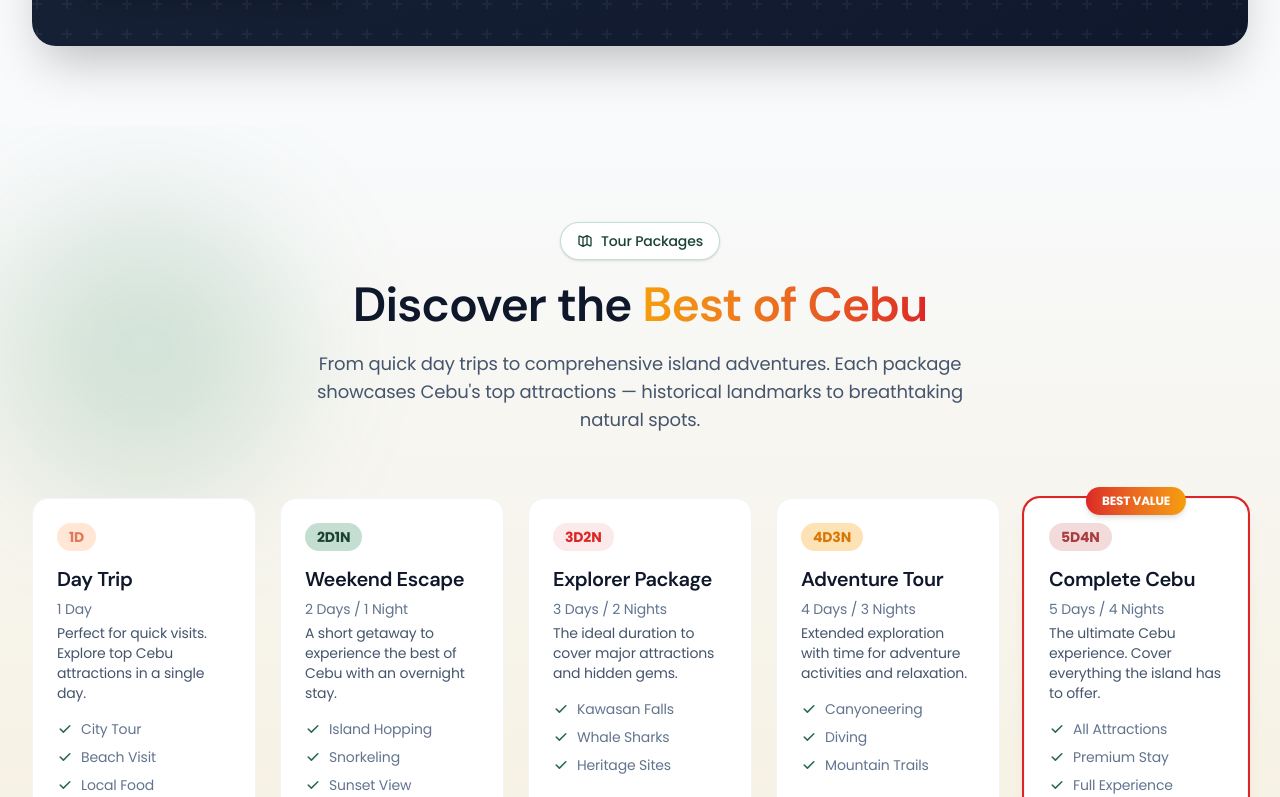
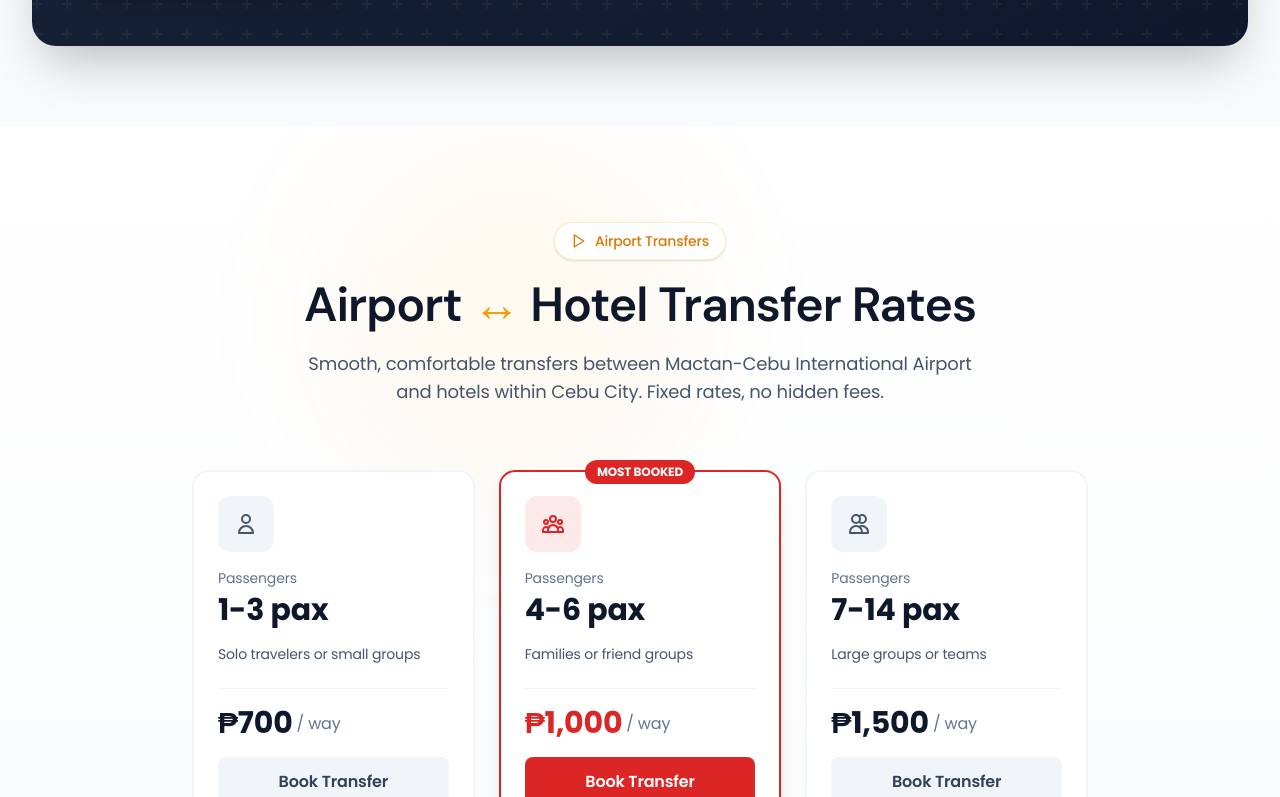
Before and after one commit to j-andradeii/easyrides-cebu, a Next.js app: page / in a window 1280 px wide. Shown: the part 4543-5340 px from the top of the page. Built offline with nearby package versions, Linux system fonts and the light colour scheme.

Commit message:
hide toursection

```diff
--- a/src/app/page.tsx
+++ b/src/app/page.tsx
@@ -4,7 +4,7 @@ import {
   ServicesSection,
   FleetSection,
   DriverBanner,
-  ToursSection,
+  // ToursSection,
   TransferRatesSection,
   WhyChooseUs,
   ContactSection,
@@ -28,7 +28,7 @@ export default function Home() {
       <ServicesSection />
       <FleetSection />
       <DriverBanner />
-      <ToursSection />
+      {/* <ToursSection /> */}
       <TransferRatesSection />
       <WhyChooseUs />
       <ContactSection />
```
